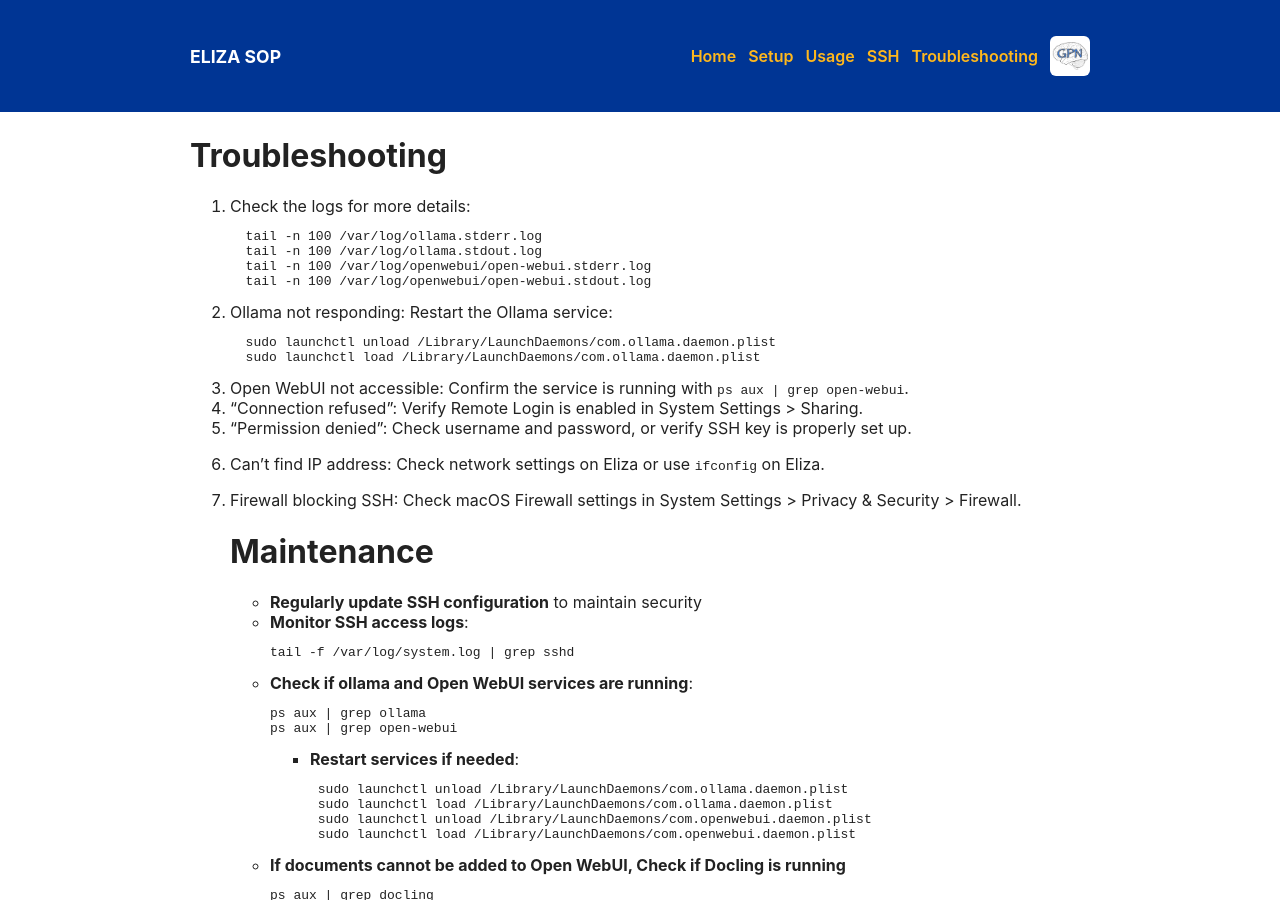
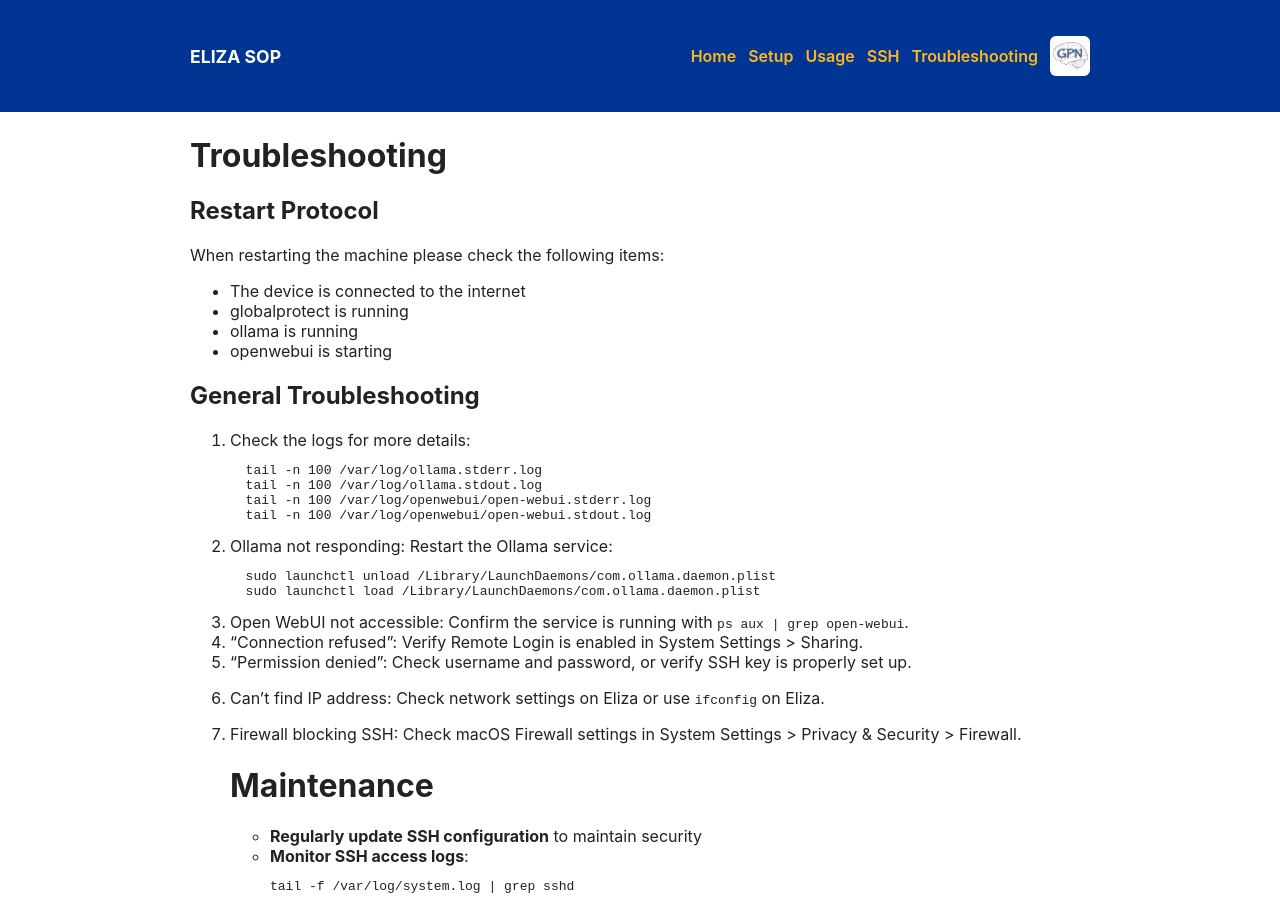
Before and after one commit to gpnlab/ELIZA-SOP, a Jekyll site: the page built from TroubleshootingAndMaintence.md, in a window 1280 px wide and 900 px high. Built offline with Jekyll 4.4.1, drawn with Linux system fonts in a browser that asks for light colours; our own code applies the rules of GitHub Pages for plain Markdown files.

Commit message:
Add restart protocol to troubleshooting guide
Added restart protocol section with checklist for machine restart.

````diff
--- a/TroubleshootingAndMaintence.md
+++ b/TroubleshootingAndMaintence.md
@@ -1,4 +1,13 @@
 # Troubleshooting
+
+## Restart Protocol
+When restarting the machine please check the following items:
+- The device is connected to the internet
+- globalprotect is running
+- ollama is running
+- openwebui is starting
+
+## General Troubleshooting
 
 1. Check the logs for more details:
   ```bash
````
